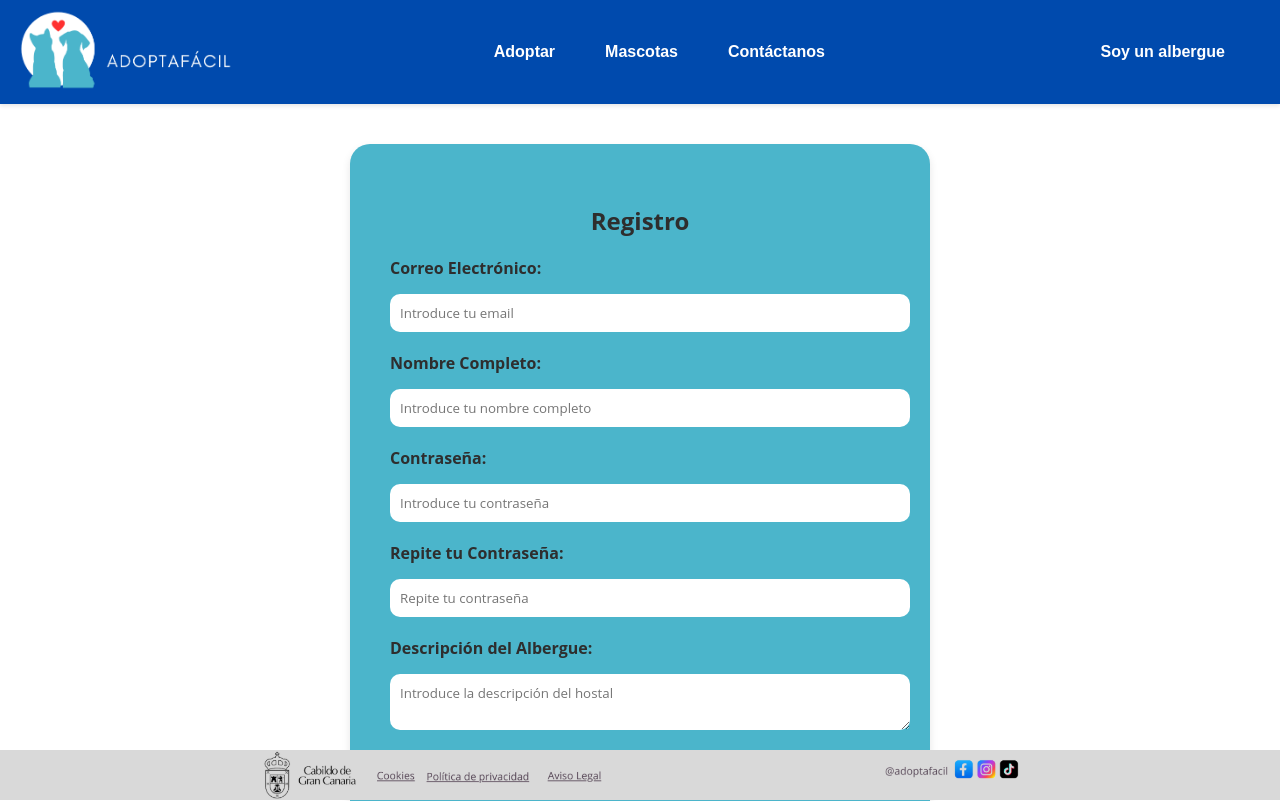
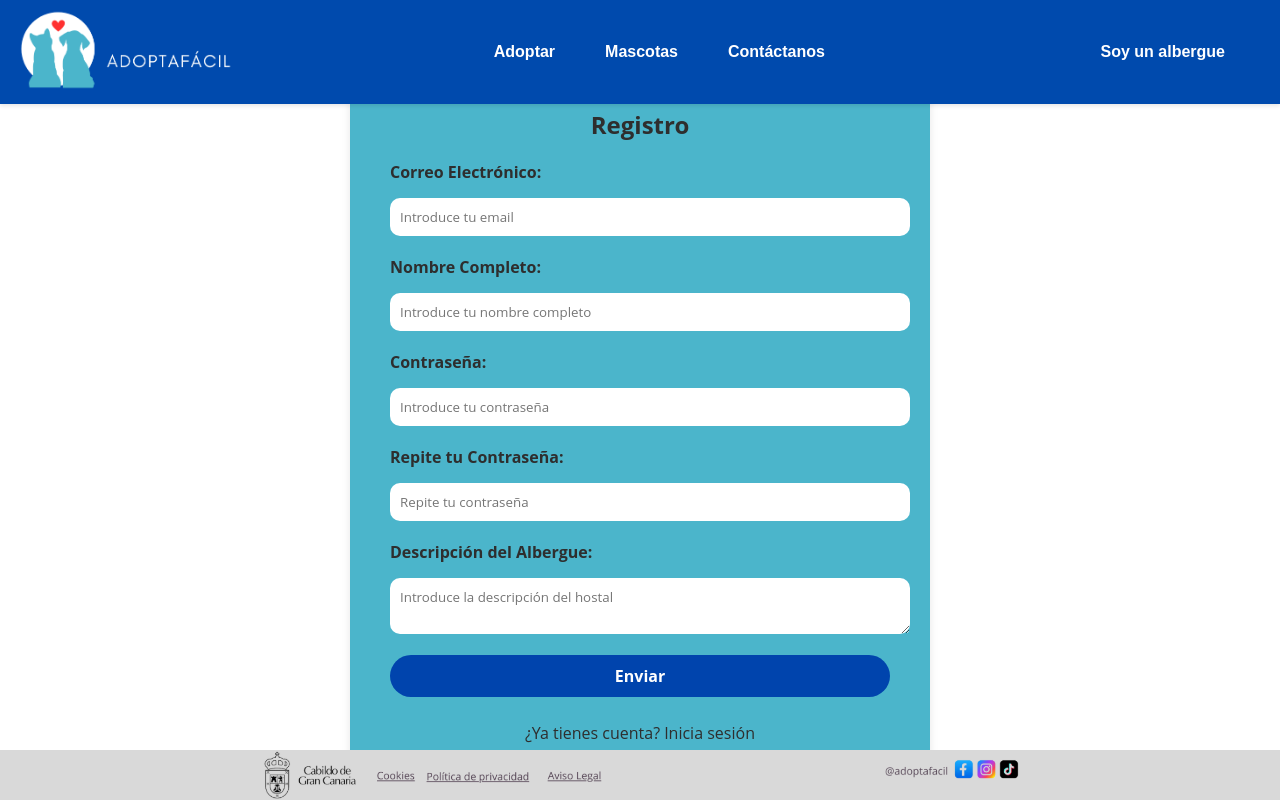
Before and after one commit to Calvinbol/mascotas, a React (Vite) app in the folder frontend/: page /signup in a window 1280 px wide. Shown: the top 801 px of the page. Built offline with nearby package versions, Linux system fonts and the light colour scheme.

Commit message:
No logro Registro

```diff
--- a/frontend/src/pages/Signup/Signup.css
+++ b/frontend/src/pages/Signup/Signup.css
@@ -2,7 +2,7 @@
   display: flex;
   justify-content: center;
   align-items: center;
-  min-height: 100vh; /* Ajusta la altura mínima para cubrir toda la pantalla */
+  height: 70vh;
   background-color: #ffffff;
 }
 
@@ -62,7 +62,7 @@
 .form-text {
   color: rgb(46, 46, 46);
   text-align: center;
-  margin-top: 500px;
+  margin-top: 10px;
   font-family: "Open Sans", sans-serif;
 }
 
```
